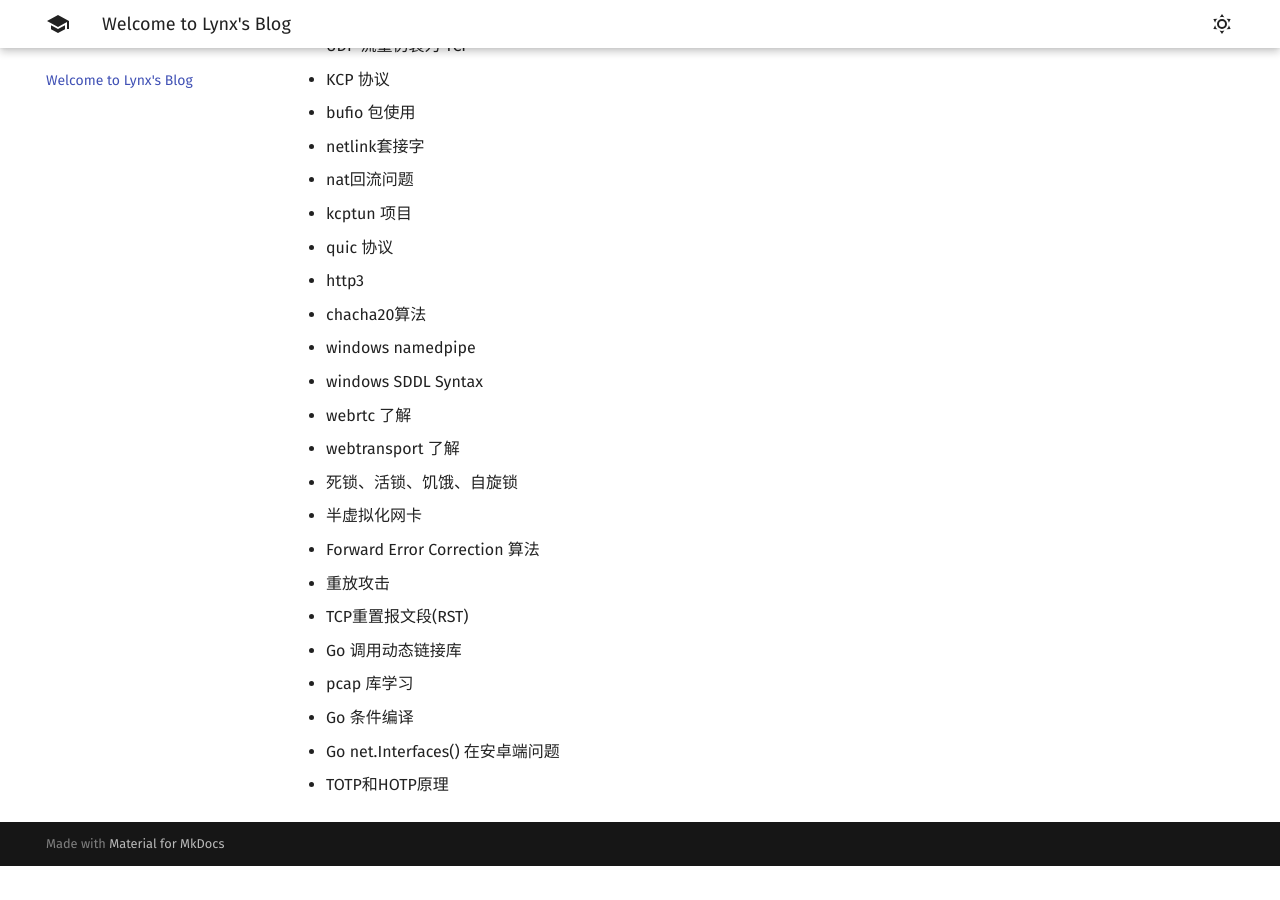
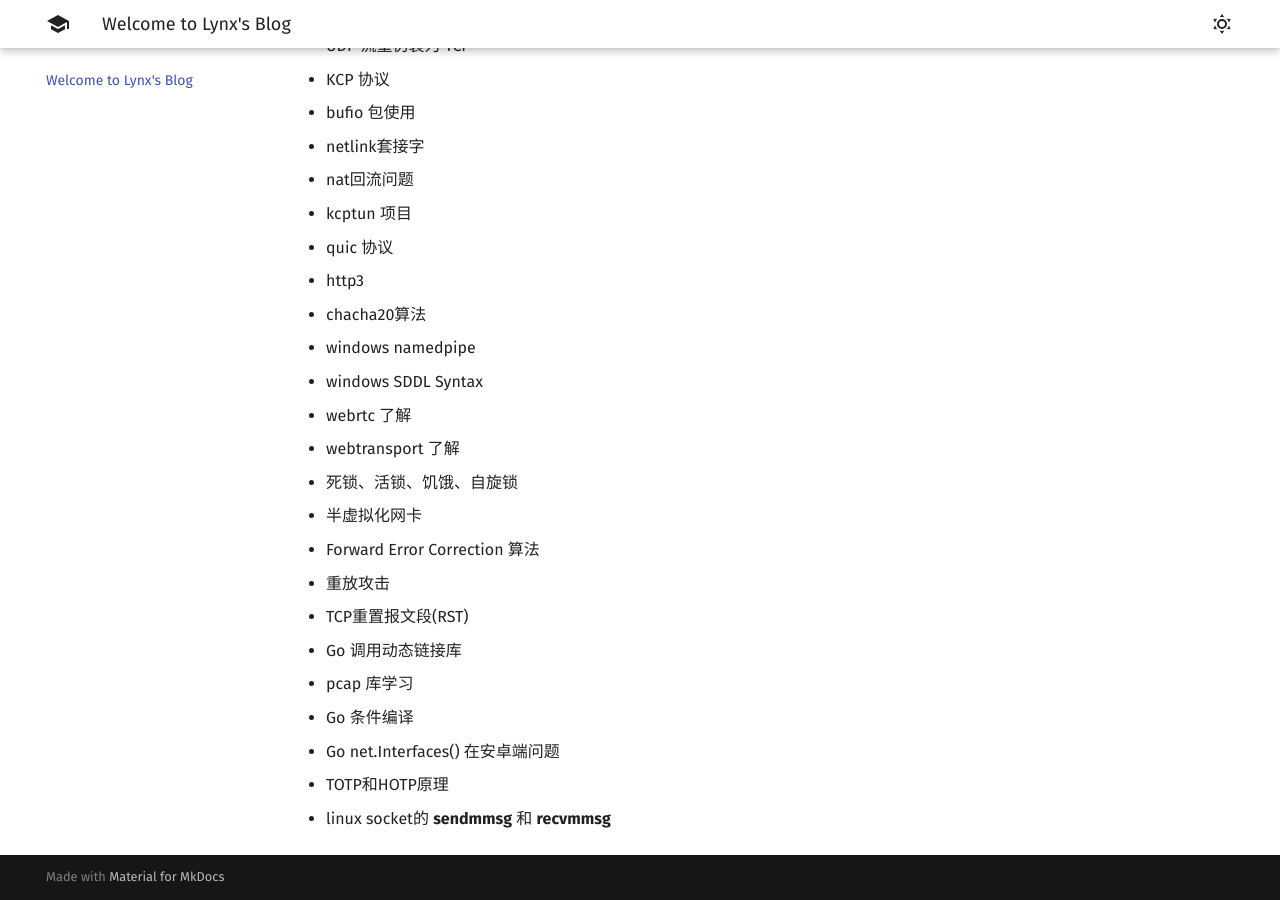
Before and after one commit to 1314liuwei/blog, an MkDocs documentation site: the page built from docs/index.md, in a window 1280 px wide and 900 px high, scrolled down 741 px. Built offline with MkDocs 1.6.1 and Material for MkDocs 9.7.7, drawn with Linux system fonts in a browser that asks for light colours; before the commit the page ends 1607 px from its top, so only the background shows below that.

Commit message:
2023/06/26 周一

```diff
--- a/docs/index.md
+++ b/docs/index.md
@@ -40,3 +40,4 @@
 - Go 条件编译
 - Go net.Interfaces() 在安卓端问题
 - TOTP和HOTP原理
+- linux socket的 **sendmmsg** 和 **recvmmsg**
```
